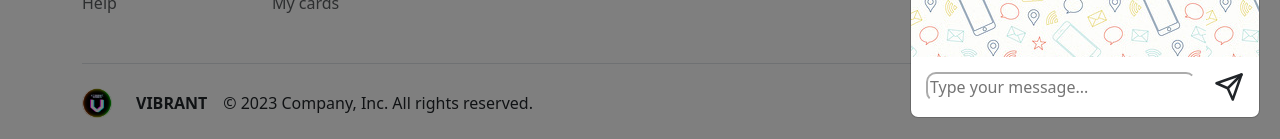
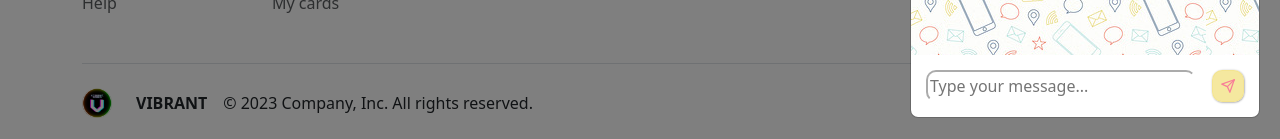
Before and after one commit to mikasa99985/react, a React (Vite) app: page / in a window 1280 px wide. Both pictures are taken after a click on the button "Live chat report". Shown: the part 3662-3801 px from the top of the page. Built offline with nearby package versions, Linux system fonts and the light colour scheme; no server answers; the database is empty.

Commit message:
eeeeeeeeee

```diff
--- a/src/components/Footer.jsx
+++ b/src/components/Footer.jsx
@@ -143,17 +143,17 @@ export default function Footer() {
               <input className='botbox' placeholder='Type your message...' >
               </input>
 
-              {/* <button type="button" className={`btn btn-primary rgbbutton1 ${zoomClass}`} onMouseEnter={() => setIsZoomed(true)} onMouseLeave={() => setIsZoomed(false)}> */}
+              <button type="button" className={`btn btn-primary rgbbutton1 ${zoomClass}`} onMouseEnter={() => setIsZoomed(true)} onMouseLeave={() => setIsZoomed(false)}>
 
               {/* <div className='test' >
 
               </div> */}
+ <svg xmlns="http://www.w3.org/2000/svg" style={{scale:"0.5"}}  width="30" height="30"  viewBox="0 0 24 24" fill="none" stroke="currentColor" stroke-width="2" stroke-linecap="round" stroke-linejoin="round" class="feather feather-send"><line x1="22" y1="2" x2="11" y2="13"></line><polygon points="22 2 15 22 11 13 2 9 22 2"></polygon></svg>
 
 
 
+              </button>
 
-              {/* </button> */}
-              <svg xmlns="http://www.w3.org/2000/svg" className='svgbutton' style={{}}  width="30" height="30"  viewBox="0 0 24 24" fill="none" stroke="currentColor" stroke-width="2" stroke-linecap="round" stroke-linejoin="round" class="feather feather-send"><line x1="22" y1="2" x2="11" y2="13"></line><polygon points="22 2 15 22 11 13 2 9 22 2"></polygon></svg>
             </div>
           </div>
         </div>
--- a/src/utility/css/footer.css
+++ b/src/utility/css/footer.css
@@ -68,11 +68,11 @@ justify-content:space-between;
 .rgbbutton1 {
   transition: transform 0.3s;
   transition: transform 0.3s, text-shadow 0.3s;
-  color:rgb(255,0,232);
-  text-shadow: 0px 0px 10px rgb(255, 49, 186);
+  color:#f87f98;
+  /* text-shadow: 0px 0px 10px rgb(255, 49, 186); */
   border-color:rgba(243, 228, 140, 0.829);
-  /* box-shadow: 0px 0px 4px rgba(0, 0, 0, 0.500); */
-  padding: 14px;
+  box-shadow: 0.5px 0.5px 2px rgba(0, 0, 0, 0.400);
+  padding: 0px;
   border-radius: 10px;
   background-color: pink;
   background-color: rgba(243, 228, 140, 0.829);
@@ -81,26 +81,27 @@ justify-content:space-between;
 .rgbbutton1:hover{
     /*transform: scale(1.2); */
 
-    color:rgb(255, 230, 0);
+    color:#b7f87f;
   -moz-transition: all 0.2s ease-in;
   -o-transition: all 0.2s ease-in;
   -webkit-transition: all 0.2s ease-in;
   transition: all 0.2s ease-in;
   animation: border-animation 5s linear infinite ;
-  background-color: pink;
+  background-color: whitesmoke;
+  /* box-shadow: none; */
 
 }
 
 .rgbbutton1:active  {
 
-    text-shadow: 0px 0px 20px rgb(255, 255, 255);
-    color:rgb(255,0,232);
-    border-color:rgb(255,0,232) ;
+    /* text-shadow: 0px 0px 20px rgb(255, 255, 255); */
+    /* color:cyan; */
+    border-color:#fcccee !important;
    transition: all 0s ease-in;
    animation: border-animation  linear infinite ;
-   box-shadow: 0px 0px 4px rgba(0, 0, 0, 0.600);
-   background-color: rgb(237, 192, 255) !important;
-
+   /* box-shadow: 0px 0px 10px rgba(0, 0, 0, 0.600); */
+   background-color:#fcccee !important;
+   box-shadow: none;
 }
 
 
```
